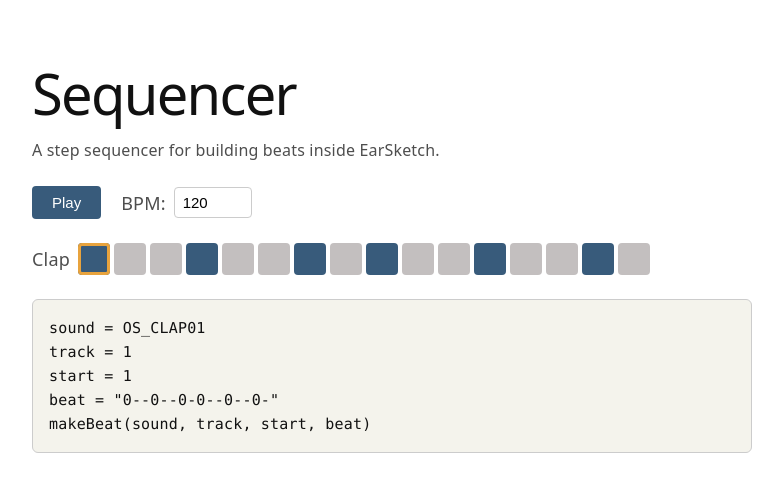
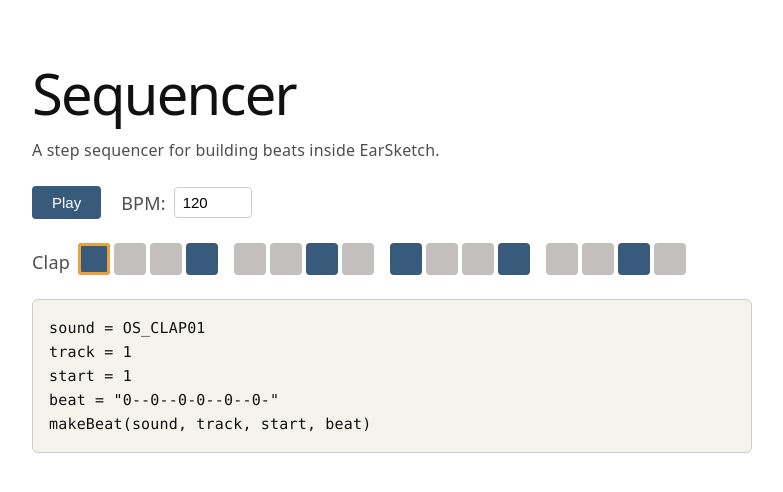
Before and after one commit to earsketch/earsketch-extensions, a React (Vite) app in the folder extensions/sequencer/: page / in a window 1280 px wide. Shown: the top 492 px of the page, without its empty margins (16-799 px from the left). Built offline with nearby package versions, Linux system fonts and the light colour scheme.

Commit message:
Group beat steps into fours so the grid wraps

```diff
--- a/extensions/sequencer/src/App.css
+++ b/extensions/sequencer/src/App.css
@@ -48,11 +48,24 @@
 
 .track-row {
   display: flex;
-  align-items: center;
+  align-items: flex-start;
   gap: 8px;
 }
 
+.track-label {
+  flex-shrink: 0;
+  padding-top: 6px;
+}
+
 .track-cells {
+  display: flex;
+  flex: 1 1 auto;
+  min-width: 0;
+  flex-wrap: wrap;
+  gap: 12px 16px;
+}
+
+.step-group {
   display: flex;
   gap: 4px;
 }
--- a/extensions/sequencer/src/App.tsx
+++ b/extensions/sequencer/src/App.tsx
@@ -4,6 +4,7 @@ import './App.css'
 function App() {
   const [tempo, setTempo] = useState(120)
   const nSteps = 16
+  const groupSize = 4
   const audioCtxRef = useRef<AudioContext | null>(null)
   const currentBeatRef = useRef<number>(0)
   const [isPlaying, setIsPlaying] = useState(false)
@@ -28,10 +29,6 @@ function App() {
       } catch (error) {
         console.error('Error loading sound:', error)
       }
-      // const osc = audioCtxRef.current.createOscillator()
-      // osc.connect(audioCtxRef.current.destination)
-      // osc.start()
-      // osc.stop(audioCtxRef.current.currentTime + 0.1)
     }
   }
 
@@ -97,7 +94,11 @@ function App() {
         <div className="track-row">
           <span className="track-label">Clap</span>
           <div className="track-cells">
-            {Array.from({ length: nSteps }, (_, i) => (
+            {Array.from({ length: nSteps / groupSize }, (_, g) => (
+              <div className="step-group" key={g}>
+                {Array.from({ length: groupSize }, (_, j) => {
+                  const i = g * groupSize + j
+                  return (
                     <button
                       key={i}
                       type="button"
@@ -109,6 +110,9 @@ function App() {
                         setSteps(newSteps)
                       }}
                     />
+                  )
+                })}
+              </div>
             ))}
           </div>
         </div>
```
Lines whose indentation alone changed are shown as unchanged.
